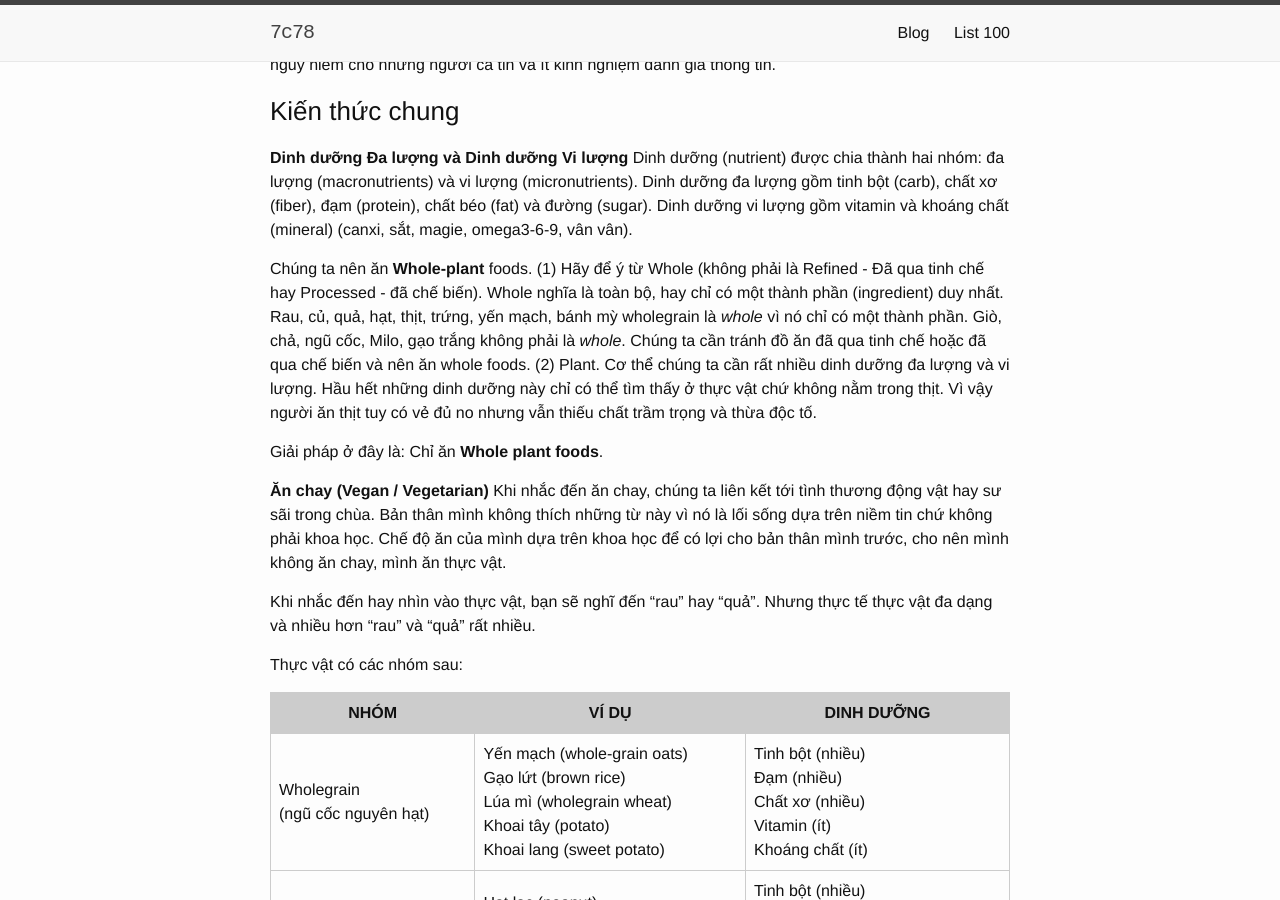
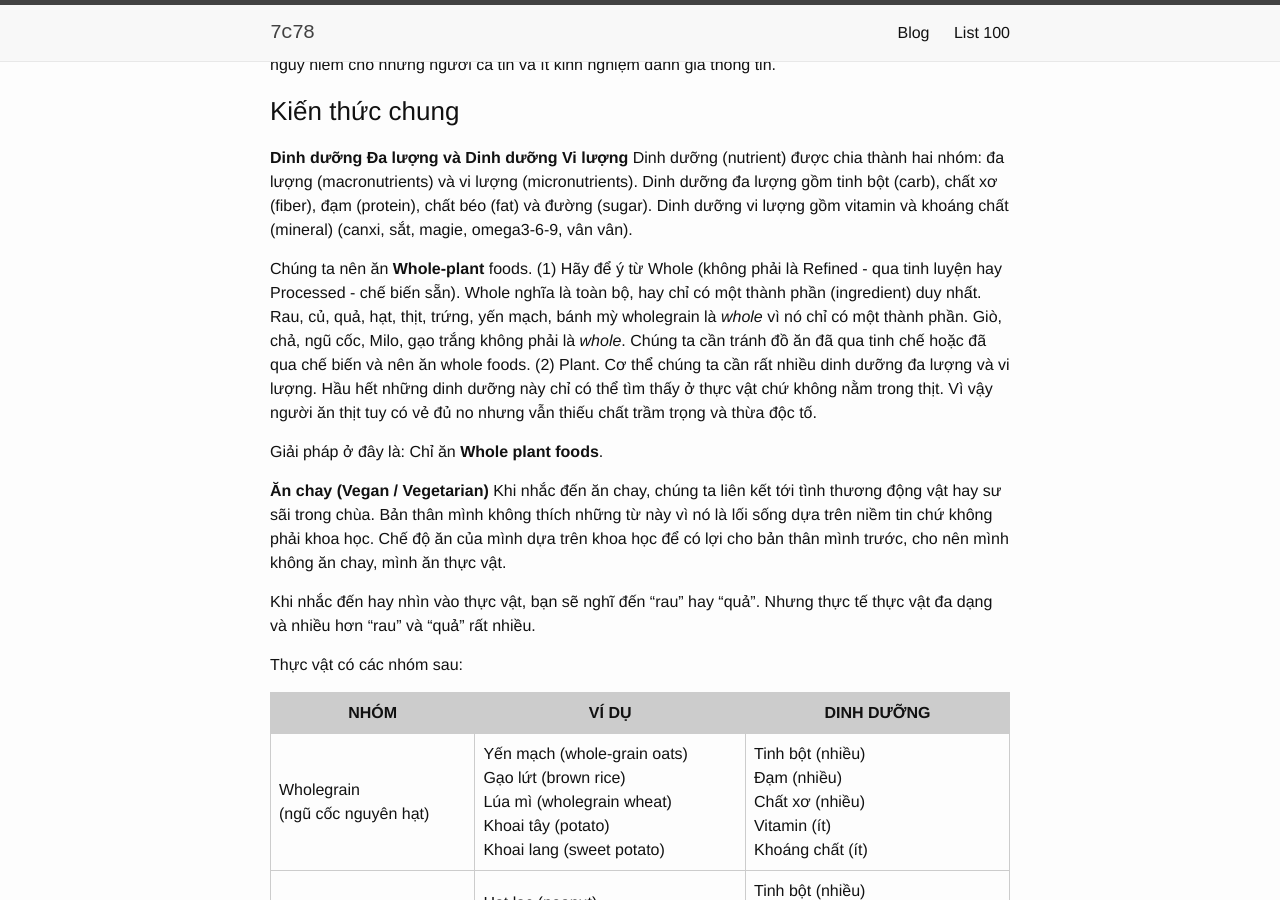
Before and after one commit to 7c78/7c78.github.io, a Jekyll site: the page built from _posts/2019-11-22-health.markdown, in a window 1280 px wide and 900 px high, scrolled down 1074 px. Built offline with Jekyll 4.4.1, drawn with Linux system fonts in a browser that asks for light colours; our own code applies the rules of GitHub Pages for plain Markdown files.

Commit message:
test space

```diff
--- a/_posts/2019-11-22-health.markdown
+++ b/_posts/2019-11-22-health.markdown
@@ -58,7 +58,7 @@
 (canxi, sắt, magie, omega3-6-9, vân vân).
 
 Chúng ta nên ăn **Whole-plant** foods. (1) Hãy để ý từ Whole (không phải là
-Refined - Đã qua tinh chế hay Processed - đã chế biến). Whole nghĩa là toàn bộ,
+Refined - qua tinh luyện hay Processed - chế biến sẵn). Whole nghĩa là toàn bộ,
 hay chỉ có một thành phần (ingredient) duy nhất. Rau, củ, quả, hạt, thịt, trứng,
 yến mạch, bánh mỳ wholegrain là *whole* vì nó chỉ có một thành phần. Giò, chả,
 ngũ cốc, Milo, gạo trắng không phải là *whole*. Chúng ta cần tránh đồ ăn đã qua
@@ -84,7 +84,7 @@
 |------------------------------------|-------------------------------------------------------------------------------------------------------------------------------------|---------------------------------------------------------------------------------------------------------------------------------------------------------------|
 | Wholegrain<br>(ngũ cốc nguyên hạt) | Yến mạch (whole-grain oats)<br>Gạo lứt (brown rice)<br>Lúa mì (wholegrain wheat)<br>Khoai tây (potato)<br>Khoai lang (sweet potato) | Tinh bột (nhiều)<br>Đạm (nhiều)<br>Chất xơ (nhiều)<br>Vitamin (ít)<br>Khoáng chất (ít)                                                                        |
 | Nut<br>(hạt to)                    | Hạt lạc (peanut)<br>Hạt hạnh nhân (Almond)<br>Hạt óc chó (walnut)<br>hạt hồ đào (pecan)                                             | Tinh bột (nhiều)<br>Đạm (rất nhiều)<br>Chất xơ (rất nhiều)<br>Vitamin (rất nhiều)<br>Khoáng chất (rất nhiều)                                                  |
-| Seed<br>(hạt nhỏ)                  | Hạt lanh (flaxseed)<br>Hạt chia (chiaseed)<br>Hạt vừng (sesame)                                                                     | Tinh bột (ít)<br>Đạm (rất nhiều)<br>Chất xơ (rất nhiều)<br>Vitamin (rất nhiều)<br>Khoáng chất (rất nhiều)                                                    |
+| Seed<br>(hạt nhỏ)                  | Hạt lanh (flaxseed)<br>Hạt chia (chiaseed)<br>Hạt vừng (sesame)                                                                     | Tinh bột (ít)<br>Đạm (rất nhiều)<br>Chất xơ (rất nhiều)<br>Vitamin (rất nhiều)<br>Khoáng chất (rất nhiều)                                                     |
 | Legume<br>(hạt đậu)                | Đậu thận (kidney bean)<br>Đậu lăng (Lentils)<br>Đậu đen (blackbean)<br>Đậu xanh (greenbean)                                         | Tinh bột (nhiều)<br>Đạm (rất nhiều)<br>Chất xơ (rất nhiều)<br>Vitamin (rất nhiều)<br>Khoáng chất (rất nhiều)                                                  |
 | Fruit<br>(quả)                     | Táo (apple)                                                                                                                         | Chất xơ (rất nhiều)<br>Vitamin (rất nhiều)<br>Khoáng chất (rất nhiều)<br>Chống ung thư (mạnh)                                                                 |
 | Vegetable<br>(rau)                 | Súp lơ xanh (broccoli)<br>Súp lơ trắng (cauliflower)<br>Cải bắp (cabbage)<br>Cải xoăn kale (kale)<br>Cải thìa (bok choy)            | Chất xơ (rất nhiều)<br>Vitamin (rất rất nhiều)<br>Khoáng chất (rất nhiều)<br>Chống oxy hoá(rất nhiều)<br>Chống ung thư (mạnh)                                 |
```
